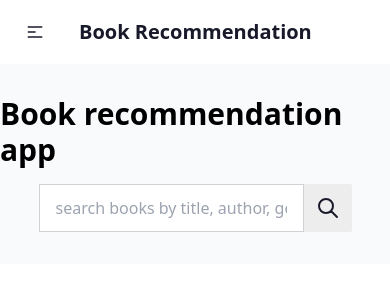
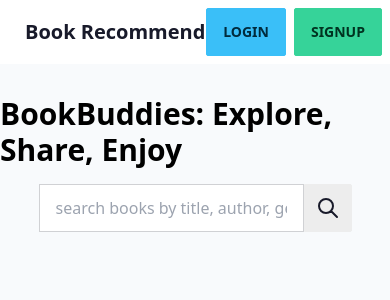
Before and after one commit to samiulalimsaad/book_recommendation_django, a Django app: template books/templates/index.html in a window 390 px wide. Shown: the top 300 px of the page. Run offline with Django 3.2, Linux system fonts and the light colour scheme; the template is opened without the code that fills it, so the values that code supplies are empty; some libraries are stand-ins or nearby versions.

Commit message:
navbar responsive now

```diff
--- a/books/templates/base.html
+++ b/books/templates/base.html
@@ -3,7 +3,7 @@
     <head>
         <meta charset="UTF-8" />
         <meta name="viewport" content="width=device-width, initial-scale=1.0" />
-        <title>Book Recommendation App</title>
+        <title>BookBuddies | Explore, Share, Enjoy</title>
         <link
             rel="shortcut icon"
             href="https://www.vhv.rs/dpng/d/467-4676067_books-icon-transparent-background-clipart-png-download-transparent.png"
@@ -17,7 +17,7 @@
         <script src="https://cdn.tailwindcss.com"></script>
     </head>
 
-    <body class="bg-slate-50">
+    <body class="min-h-screen bg-slate-50">
         {% include 'navbar.html' %}
         <div class="mx-auto sm:w-3/4">
             {% block content %}{% endblock content %}
--- a/books/templates/index.html
+++ b/books/templates/index.html
@@ -4,7 +4,7 @@
         <div class="mx-auto text-black">
             <div class="flex flex-col items-center justify-center my-8">
                 <h3 class="mb-4 text-3xl font-semibold">
-                    Book recommendation app
+                    BookBuddies: Explore, Share, Enjoy
                 </h3>
                 <div class="justify-center form-control">
                     <form method="POST" action="/" class="input-group">
--- a/books/templates/navbar.html
+++ b/books/templates/navbar.html
@@ -3,7 +3,7 @@
         <div class="navbar">
             <div class="navbar-start">
                 <div class="dropdown">
-                    <label tabindex="0" class="btn btn-ghost sm:hidden">
+                    <label tabindex="0" class="hidden btn btn-ghost">
                         <svg
                             xmlns="http://www.w3.org/2000/svg"
                             class="w-5 h-5"
@@ -24,9 +24,7 @@
                         class="menu menu-sm dropdown-content mt-3 z-[1] p-2 shadow bg-base-100 rounded-box w-52 space-y-4"
                     >
                         {% if is_authenticated %}
-                        <a href="logout" class="btn btn-info" href="/login"
-                            >Logout</a
-                        >
+                        <a>{% include 'profileDropdown.html' %}</a>
                         {% else %}
                         <a class="btn btn-info" href="/login">Login</a>
                         <a class="btn btn-success" href="/signup">Signup</a>
@@ -40,6 +38,13 @@
             <div class="hidden gap-2 navbar-end lg:flex">
                 {% if is_authenticated %}
                 <a href="logout" class="btn btn-info" href="/login">Logout</a>
+                {% include 'profileDropdown.html' %} {% else %}
+                <a class="btn btn-info" href="/login">Login</a>
+                <a class="btn btn-success" href="/signup">Signup</a>
+                {% endif %}
+            </div>
+            <div class="flex gap-2 navbar-end sm:hidden">
+                {% if is_authenticated %} {% include 'profileDropdown.html' %}
                 {% else %}
                 <a class="btn btn-info" href="/login">Login</a>
                 <a class="btn btn-success" href="/signup">Signup</a>
```
Also changed, not shown: books/templates/profileDropdown.html (added, +25 -0 lines).
